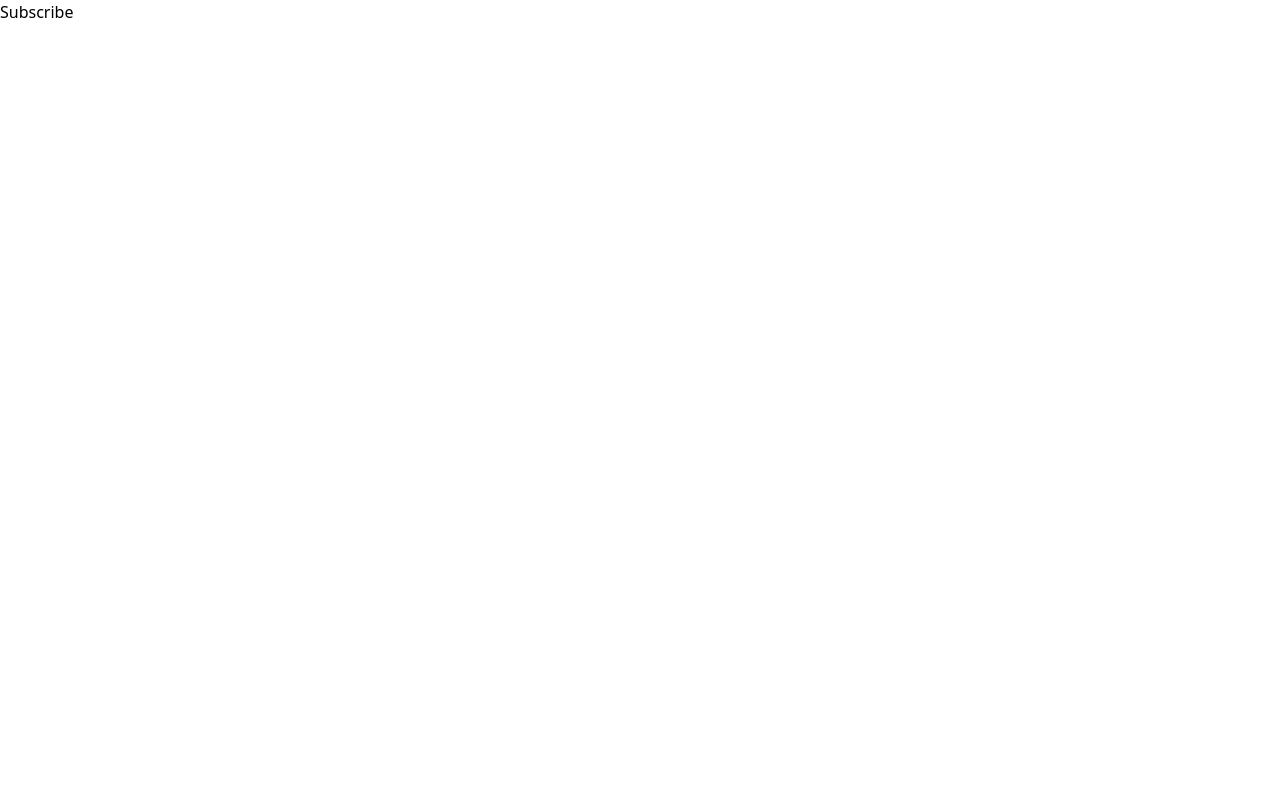
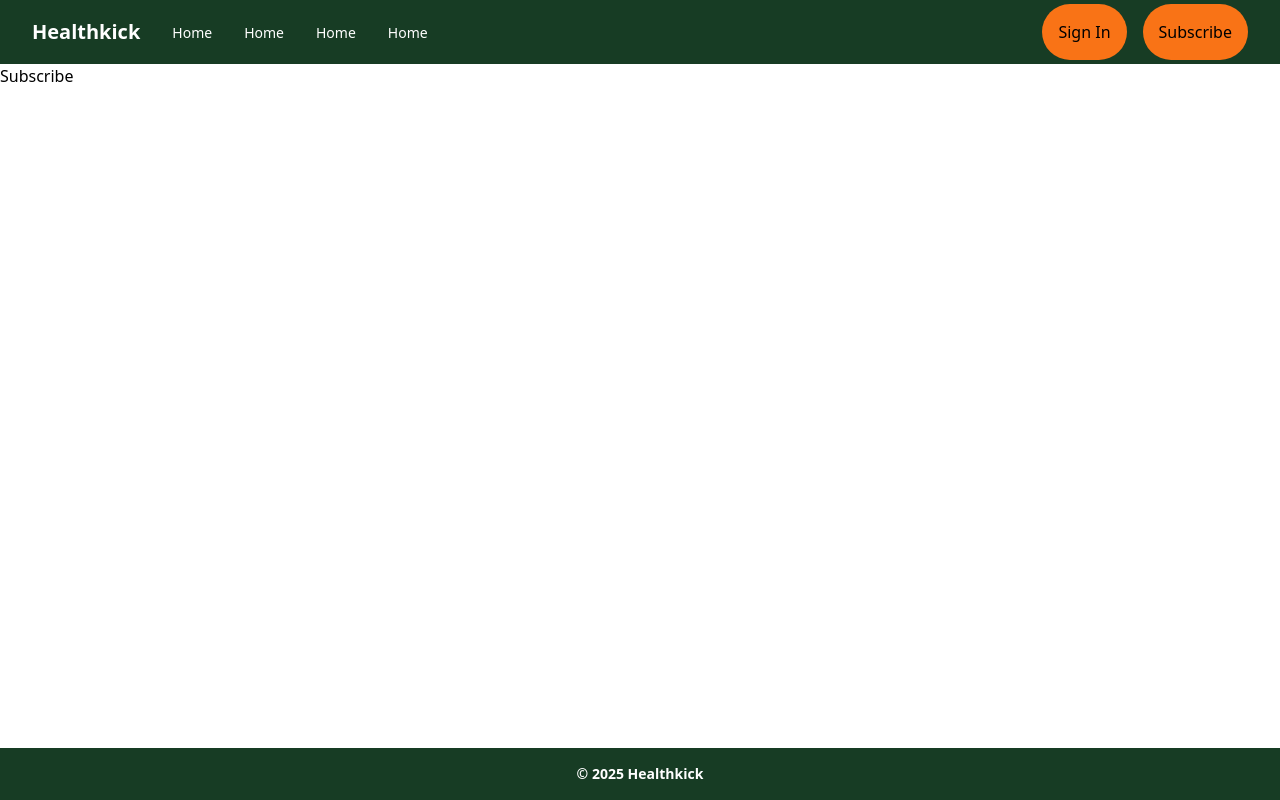
Before and after one commit to RobertTheDev/healthkickblog, a Next.js app: page /subscribe in a window 1280 px wide. Built offline with nearby package versions, Linux system fonts and the light colour scheme.

Commit message:
feat: added header and footer to layout

```diff
--- a/src/app/layout.tsx
+++ b/src/app/layout.tsx
@@ -1,6 +1,8 @@
 import type { Metadata } from 'next';
 import { Geist, Geist_Mono } from 'next/font/google';
 import './globals.css';
+import Footer from './layout/Footer';
+import Header from './layout/Header';
 
 const geistSans = Geist({
   variable: '--font-geist-sans',
@@ -31,7 +33,11 @@
       <body
         className={`${geistSans.variable} ${geistMono.variable} antialiased`}
       >
-        {children}
+        <div className="flex min-h-screen w-full flex-col">
+          <Header />
+          <div className="flex flex-1 flex-col">{children}</div>
+          <Footer />
+        </div>
       </body>
     </html>
   );
```
